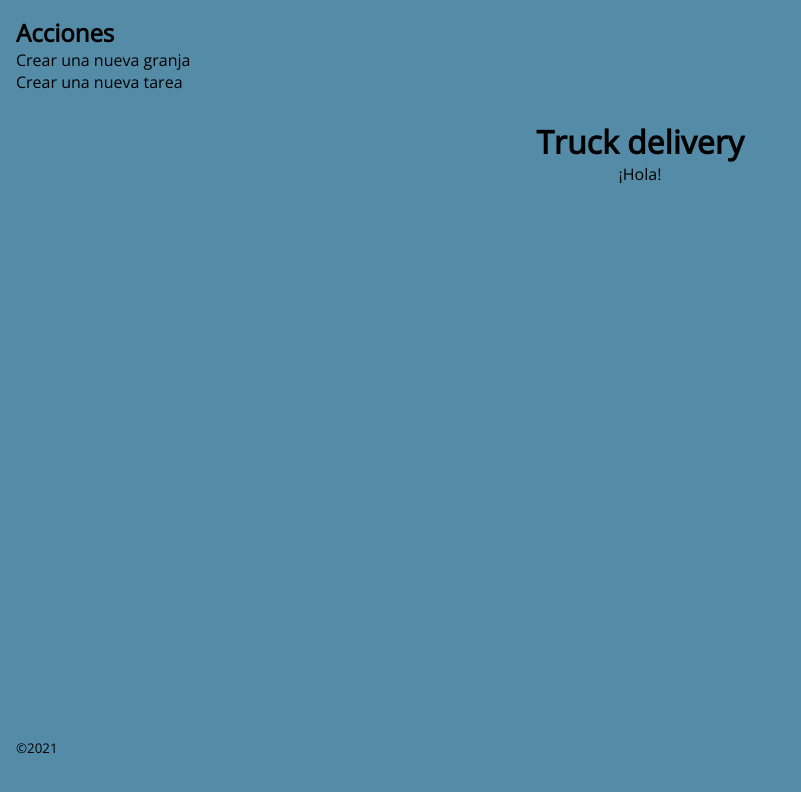
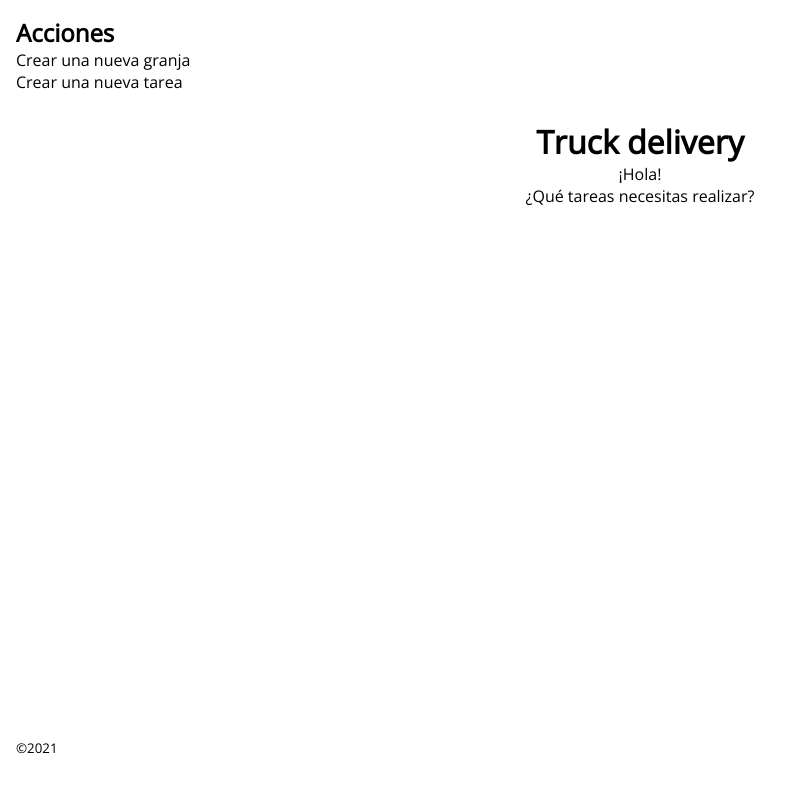
Before and after one commit to mZubeldia/truckdelivery, a React (Create React App) app: page /#/ in a window 1280 px wide. Shown: the top 792 px of the page, without its empty margins (0-801 px from the left). Built offline with nearby package versions, Linux system fonts and the light colour scheme.

Commit message:
add variables for colors

```diff
--- a/src/components/Home.js
+++ b/src/components/Home.js
@@ -3,6 +3,7 @@ const Home = () => {
     <main className="main">
       <h1 className="header-text">Truck delivery</h1>
       <p>¡Hola!</p>
+      <p>¿Qué tareas necesitas realizar?</p>
     </main>
   );
 };
--- a/src/stylesheet/reset.scss
+++ b/src/stylesheet/reset.scss
@@ -9,9 +9,10 @@
 
 :root {
   //margin: 2rem;
-  background-color: #548CA8;
-  //color: #EEEEEE  #476072  #334257
-
+  $darkBackground: #548CA8;
+  $lightBackground: #EEEEEE ;
+  $lightText: #476072;
+  $darkText: #334257;
 }
 
 ol,
```
